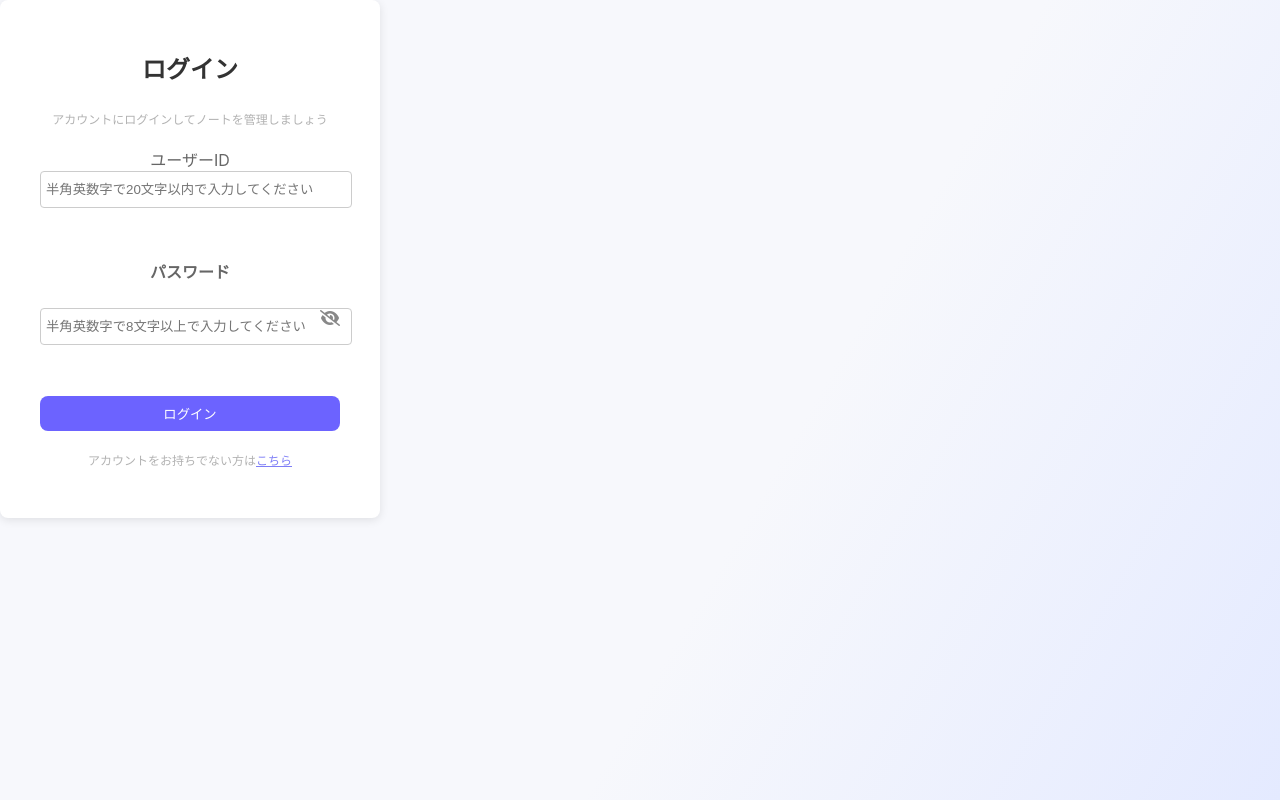
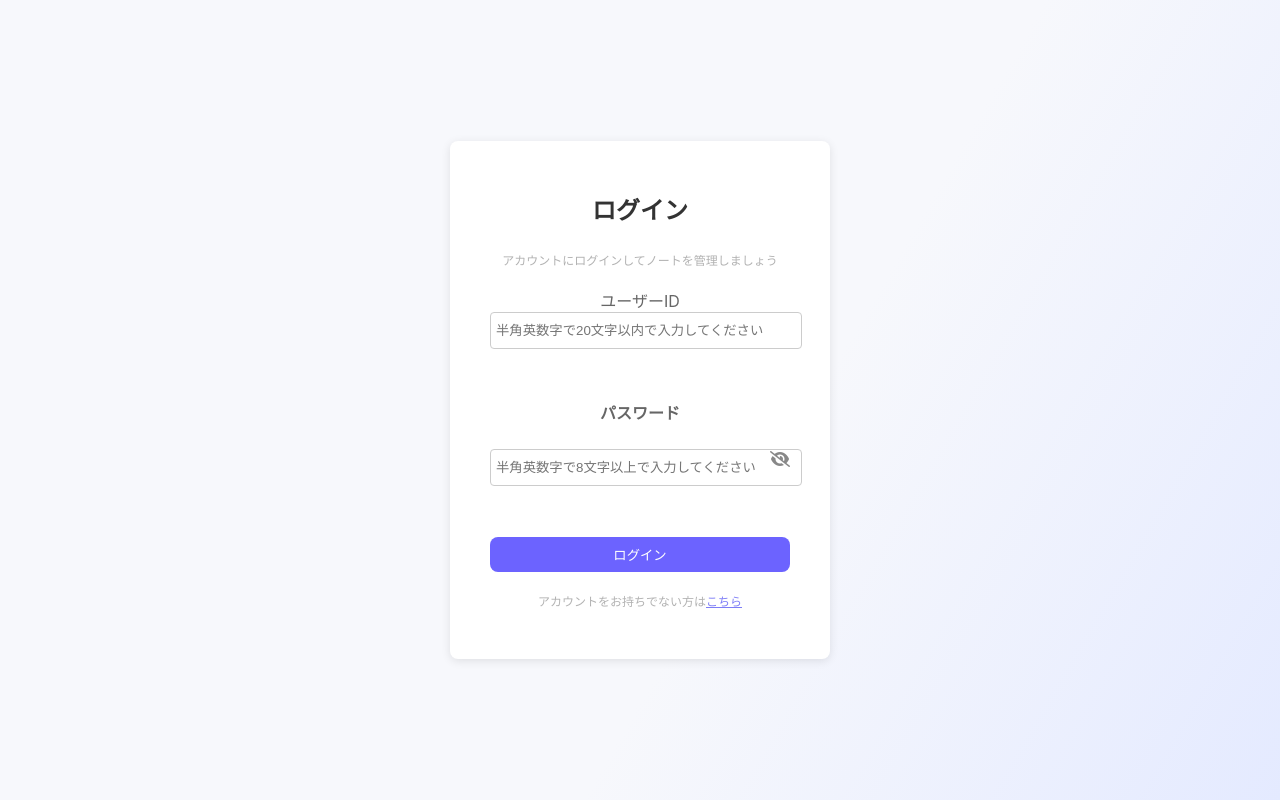
Before and after one commit to tai-ymmt/AI-note_app, a Flask app: page /login in a window 1280 px wide. Run offline with Flask 3, Linux system fonts and the light colour scheme; parts of the project's set-up code (start-up, migrations or seed data) failed here and were passed over.

Commit message:
破壊個所の修復

```diff
--- a/static/style.css
+++ b/static/style.css
@@ -10,7 +10,6 @@ body {
 
 /*ユーザー情報入力ページデザイン*/
 body.login_body {
-
     display: flex;
     justify-content: center;
     align-items: center;
--- a/templates/login.html
+++ b/templates/login.html
@@ -7,8 +7,8 @@
     <link rel="stylesheet" href="https://cdnjs.cloudflare.com/ajax/libs/font-awesome/6.5.0/css/all.min.css">
 
 </head>
-
-<div class="login-container">
+<body class="login_body">
+  <div class="login-container">
     <h2 class="access_page">ログイン</h2>
     <p class="access_label">アカウントにログインしてノートを管理しましょう</p>
 
```
